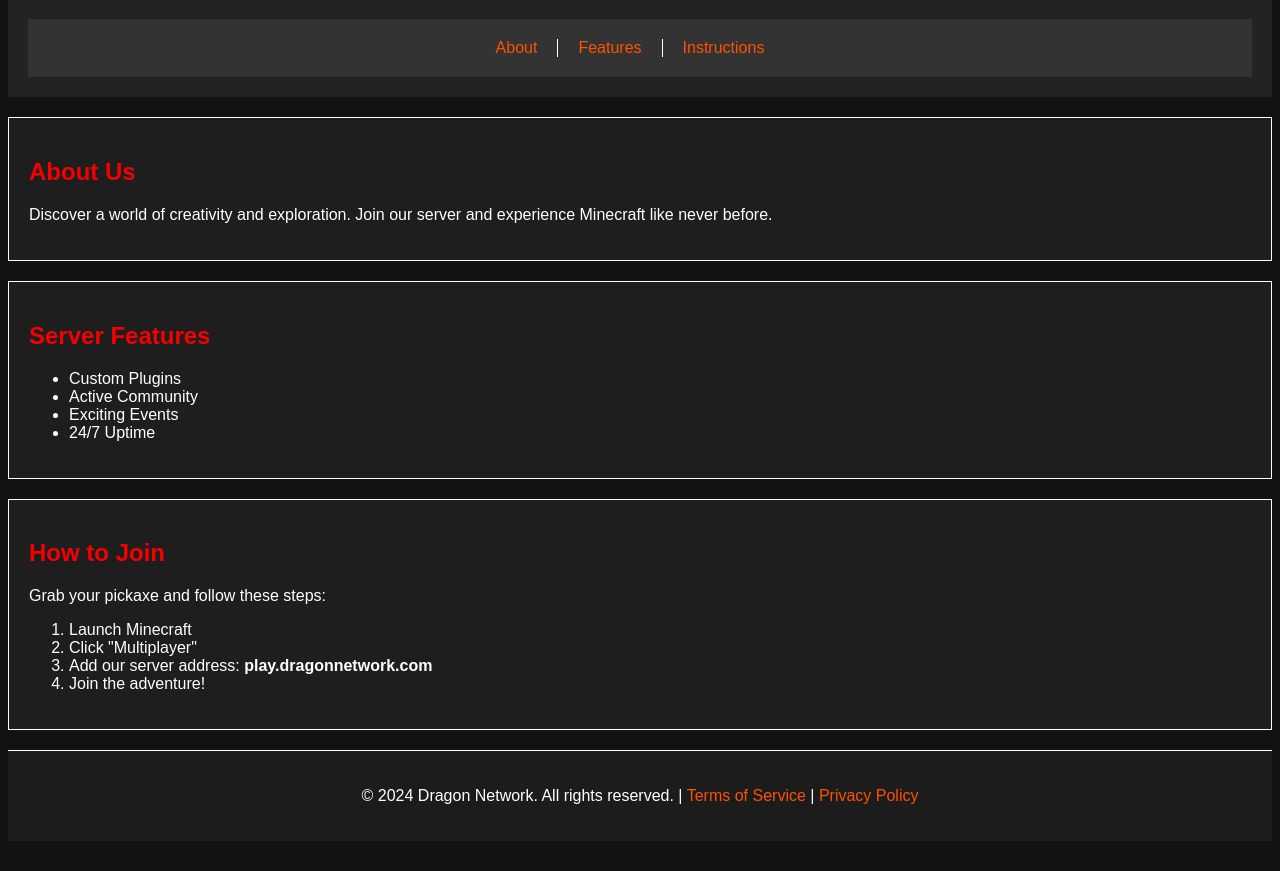
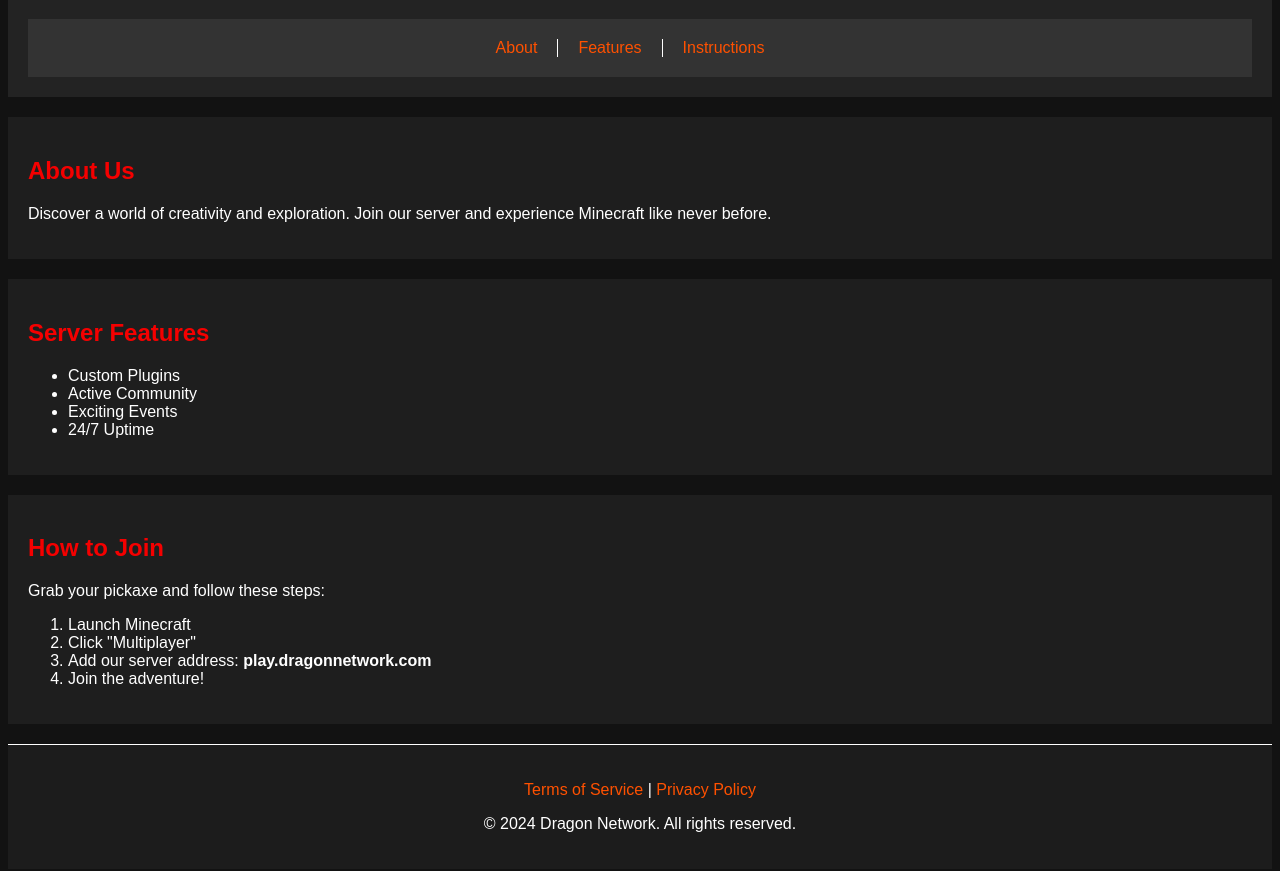
Before and after one commit to SUJANx7/Dragon-Network-Website, a website: page index.html in a window 1280 px wide. Shown: the part 89-960 px from the top of the page. Before the commit the page ends 938 px from the top, so only its background shows below. Drawn offline with Linux system fonts and the light colour scheme.

Commit message:
🛠️ assets/common/footer.html -> Updated footer content 🛠️ assets/css/global.css -> Modified section styles

```diff
--- a/assets/common/footer.html
+++ b/assets/common/footer.html
@@ -1,3 +1,4 @@
 <footer>
-    <p>&copy; 2024 Dragon Network. All rights reserved. | <a href="/terms-of-service">Terms of Service</a> | <a href="/privacy-policy">Privacy Policy</a></p>
+    <p><a href="/terms-of-service">Terms of Service</a> | <a href="/privacy-policy">Privacy Policy</a></p>
+    <p>&copy; 2024 Dragon Network. All rights reserved.</p>
 </footer>
--- a/assets/css/global.css
+++ b/assets/css/global.css
@@ -49,7 +49,7 @@ section {
     background-color: var(--section-bg-color);
     padding: var(--padding-unit);
     margin: var(--padding-unit) 0;
-    border: var(--border-width) solid var(--text-color);
+
 }
 
 /* Responsive Design */
```
